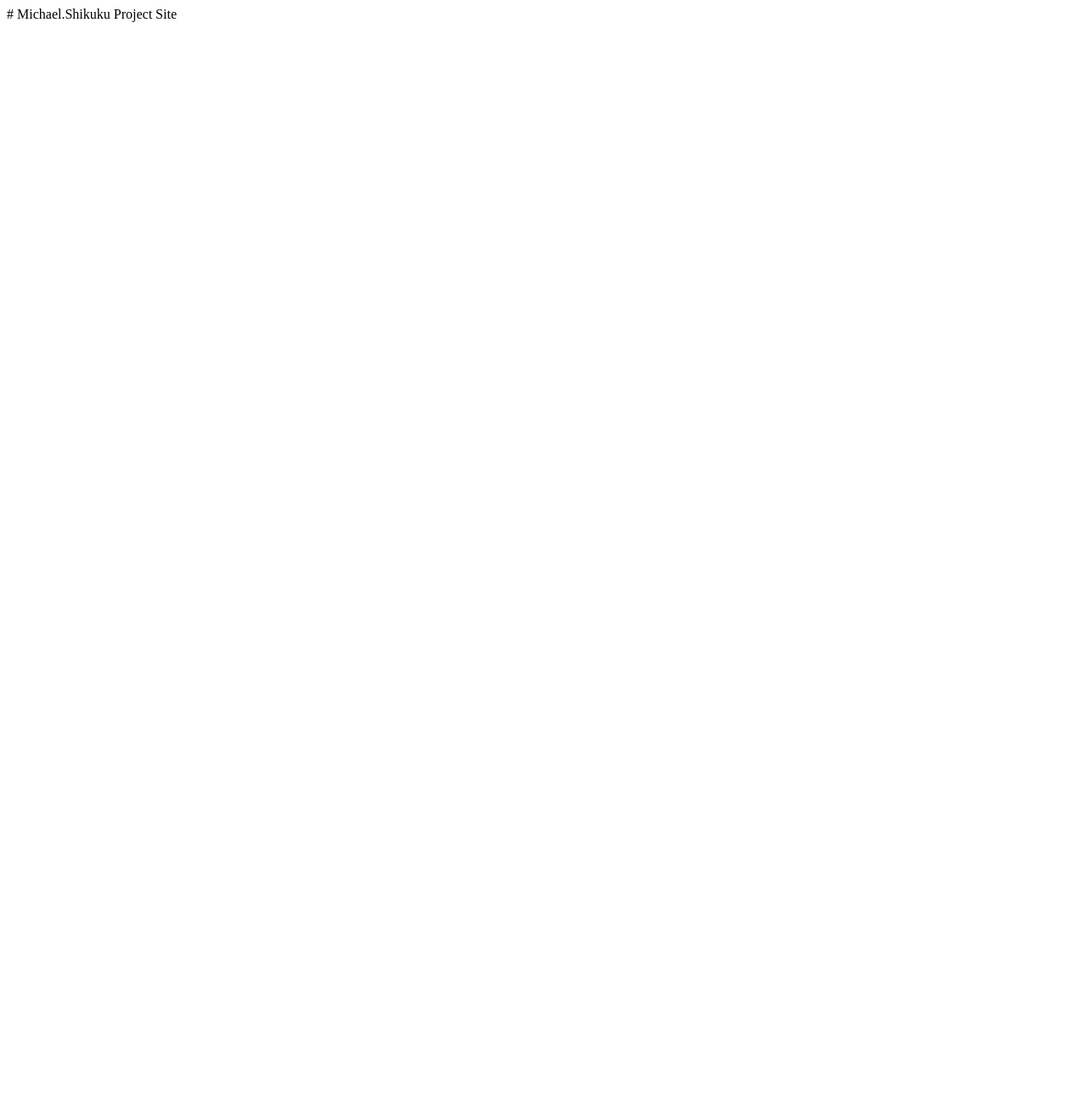
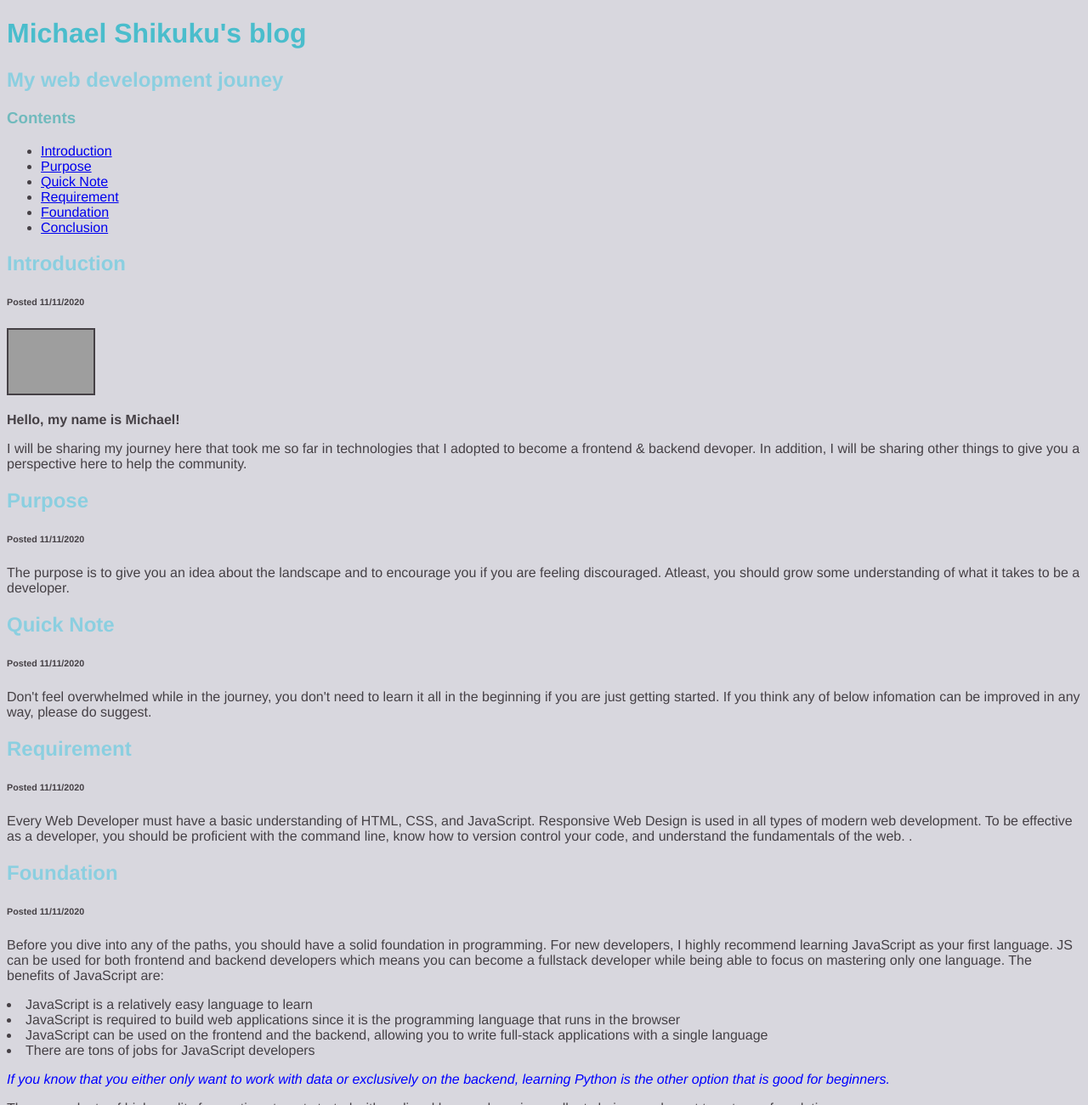
Before and after one commit to MichaelShikuku/Michael.Shikuku, a plain HTML site: page index.html in a window 1280 px wide. Shown: the top 1300 px of the page at 85% size. Before the commit the page ends 800 px from the top, so only its background shows below. Drawn offline with Linux system fonts and the light colour scheme; grey boxes are pictures that could not be loaded.

Commit message:
Update index.html

```diff
--- a/index.html
+++ b/index.html
@@ -1,2 +1,125 @@
-# Michael.Shikuku
-Project Site
+<!DOCTYPE html>
+<html>
+    <head>
+        <meta charset="utf-8">
+        <title>Project: Blog</title>
+        <style>
+
+        body {
+            background-color: rgb(216, 215, 222);
+            color:rgb(69, 64, 69);
+            font-family:"Helvetica", sans-serif;
+        }
+
+        h1 {
+            color:rgb(74, 189, 204);
+        }
+
+        h2 {
+            color:rgb(139, 207, 224);
+            font-size: 1.5em;
+        }
+
+        h3 {
+            color:rgb(113, 186, 189);
+        }
+
+        #bold {
+            font-weight: bold;
+        }
+
+        #note {
+            font-style:italic;
+            color:blue;
+        }
+
+        </style>
+    </head>
+    <body>
+
+        <h1 id="top">Michael Shikuku's blog</h1>
+        <h2 id="top">My web development jouney</h2>
+
+        <h3>Contents</h3>
+        <ul>
+            <li><a href="#introduction">Introduction</a></li>
+            <li><a href="#purpose">Purpose</a></li>
+            <li><a href="#quick-note">Quick Note</a></li>
+            <li><a href="#requirement">Requirement</a></li>
+            <li><a href="#foundation">Foundation</a></li>
+            <li><a href="#conclusion">Conclusion</a></li>
+        </ul>
+
+        <h2 id="introduction">Introduction</h2>
+        <h6>Posted 11/11/2020</h6>
+
+        <p>
+        <img src="https://www.kasandbox.org/programming-images/cute/CharacterBoy.png" width="100" border="2">
+        <p id="bold">Hello, my name is Michael!</p>
+
+        <p>I will be sharing my journey here that took me so far in technologies that I adopted to become a frontend & backend devoper. In addition, I will be sharing other things to give you a perspective here to help the community.
+
+</p>
+
+        <h2 id="purpose">Purpose</h2>
+        <h6>Posted 11/11/2020</h6>
+
+        <p>The purpose is to give you an idea about the landscape and to encourage you if you are feeling discouraged. Atleast, you should grow some understanding of what it takes to be a developer.
+
+</p>
+
+
+        <h2 id="quick-note">Quick Note</h2>
+        <h6>Posted 11/11/2020</h6>
+
+        <p>Don't feel overwhelmed while in the journey, you don't need to learn it all in the beginning if you are just getting started.
+If you think any of below infomation can be improved in any way, please do suggest.
+
+</p>
+
+
+        <h2 id="requirement">Requirement</h2>
+        <h6>Posted 11/11/2020</h6>
+
+        <p>Every Web Developer must have a basic understanding of HTML, CSS, and JavaScript.
+
+Responsive Web Design is used in all types of modern web development.
+
+To be effective as a developer, you should be proficient with the command line, know how to version control your code, and understand the fundamentals of the web.
+.
+
+
+
+</p>
+
+
+        <h2 id="foundation">Foundation</h2>
+        <h6>Posted 11/11/2020</h6>
+
+        <p>Before you dive into any of the paths, you should have a solid foundation in programming. For new developers, I highly recommend learning JavaScript as your first language. JS can be used for both frontend and backend developers which means you can become a fullstack developer while being able to focus on mastering only one language. The benefits of JavaScript are:
+    <li>JavaScript is a relatively easy language to learn</li>
+    <li>JavaScript is required to build web applications since it is the programming language that runs in the browser</li>
+    <li>JavaScript can be used on the frontend and the backend, allowing you to write full-stack applications with a single language</li>
+    <li>There are tons of jobs for JavaScript developers</li>
+
+</p>
+
+<p id="note">If you know that you either only want to work with data or exclusively on the backend, learning Python is the other option that is good for beginners.
+</p>
+
+<p>There are plenty of high-quality free options to get started with coding. khanacademy is excellent choices and great to set your foundation.
+
+</p>
+
+        <h2 id="conclusion">Conclusion</h2>
+        <h6>Posted 11/11/2020</h6>
+
+        <p>Once you have the basics down, a great next step is try to do real projects as quickly as possible. Projects are the best way to learn skills for the job and allow you to build a portfolio for when you start interviewing.
+
+</p>
+
+
+<p><a href="#top">Back top</a>
+</p>
+    </body>
+</html>
```
